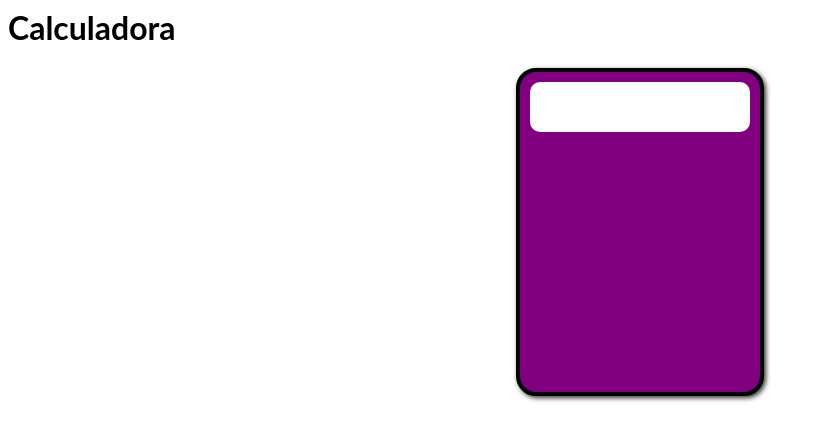
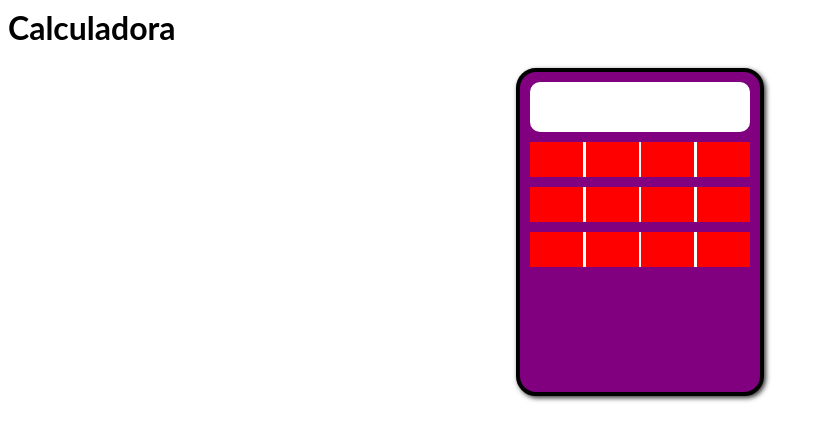
Before and after one commit to agarcluq/react-calculadora, a React (Create React App) app: page / in a window 1280 px wide. Shown: the top 440 px of the page, without its empty margins (0-824 px from the left). Built offline with nearby package versions, Linux system fonts and the light colour scheme.

Commit message:
1 file modified

```diff
--- a/src/style.css
+++ b/src/style.css
@@ -18,5 +18,22 @@ h1, p {
   width: 100%;
   height: 50px;
   background-color:white;
+  margin-bottom: 10px;
 
 }
+
+.row{
+  width: 100%;
+  height: 35px;
+  background-color:white;
+  display: flex;
+  flex-flow: row;
+  justify-content: space-between;
+  margin-bottom: 10px;
+}
+
+.col{
+  width: 24%;
+  height: 35px;
+  background-color:red;
+}
```
